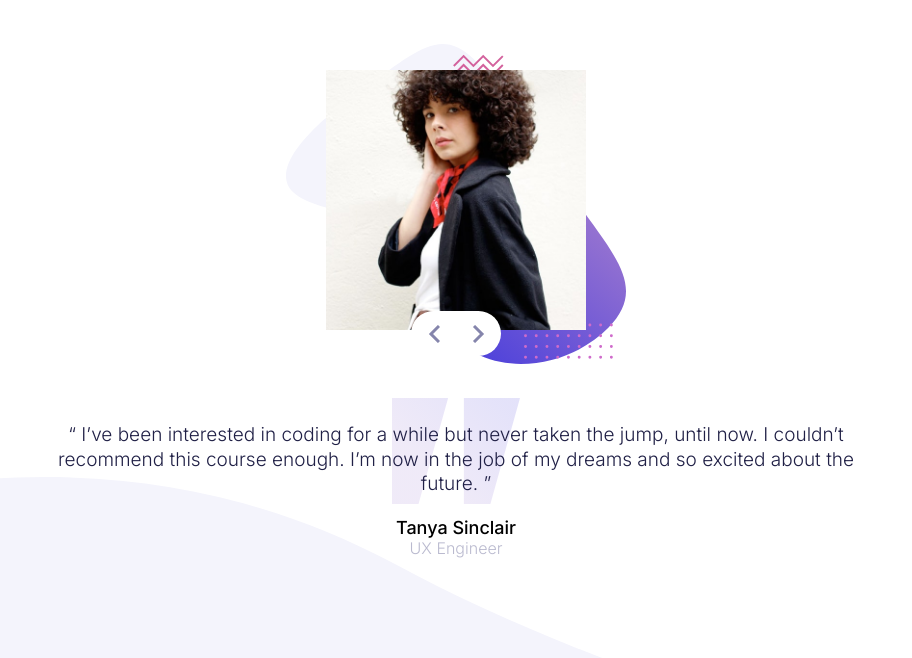
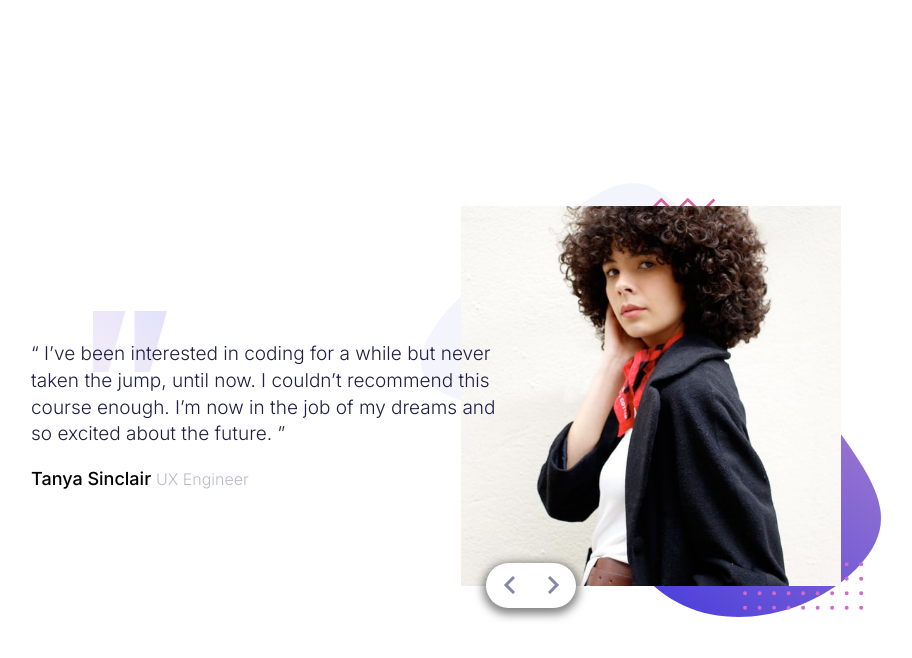
Before and after one commit to deG3nt3lm4n/coding-bootcamp-slider-challange, a plain HTML site: page index.html in a window 1280 px wide. Shown: the whole page, without its empty margins (184-1096 px from the left). Drawn offline with Linux system fonts and the light colour scheme.

Commit message:
adding Javscript finish CSS with ::SadFace::

```diff
--- a/assets/css/main.css
+++ b/assets/css/main.css
@@ -25,6 +25,9 @@ body {
   height: 100%;
   max-width: 850px;
   margin: 0 auto;
+  display: flex;
+  align-items: center;
+  justify-content: center;
   position: relative; }
 
 .slide {
@@ -35,7 +38,7 @@ body {
   justify-content: center;
   text-align: center; }
   .slide__image {
-    width: 340px;
+    width: 100%;
     height: 100%;
     margin: 0 auto;
     padding: 40px;
@@ -44,19 +47,18 @@ body {
     background-position: center;
     background-size: contain; }
     .slide__image img {
-      width: 100%;
+      width: 300px;
       height: 100%; }
   .slide__content {
-    margin-top: 20px;
-    padding: 25px;
+    padding-top: 30px;
     font-size: 19px;
     background-image: url("../images/pattern-quotes.svg");
     background-position: center top;
     background-repeat: no-repeat;
     background-size: 15%; }
   .slide__testimonial {
-    line-height: 1.3;
-    font-weight: 100;
+    line-height: 1.4;
+    font-weight: 300;
     color: #202046; }
   .slide__author {
     margin-top: 20px;
@@ -73,9 +75,11 @@ body {
   width: 90px;
   height: 45px;
   border-radius: 50px;
-  top: 38%;
+  top: 53%;
   left: 50%;
-  transform: translateX(-50%); }
+  transform: translateX(-50%);
+  box-shadow: 0 3px 10px 3px rgba(0, 0, 0, 0.5);
+  overflow: hidden; }
 
 .prev,
 .next {
@@ -116,5 +120,26 @@ body {
 .next::before {
   background-image: url("../images/icon-next.svg"); }
 
+@media only screen and (min-width: 768px) {
+  .container {
+    background-size: 500px;
+    background-position: left bottom; }
+  .slide {
+    flex-direction: row;
+    text-align: left; }
+    .slide__content {
+      background-position: 15% top; }
+    .slide__author-ocupation {
+      display: inline-block; }
+    .slide__image {
+      margin-left: -100px;
+      z-index: -1; }
+      .slide__image img {
+        width: 380px; }
+  .buttons {
+    top: 72%;
+    transform: translate(0);
+    left: calc(100% - 395px); } }
+
 .slide__2 {
   display: none; }
--- a/index.html
+++ b/index.html
@@ -67,7 +67,7 @@
 
 </section>
 
-
+<script src="/assets/js/transtition.js"></script>
 </body>
 </html>
 
```
Also changed, not shown: assets/js/transtition.js (added), 1 other file.
